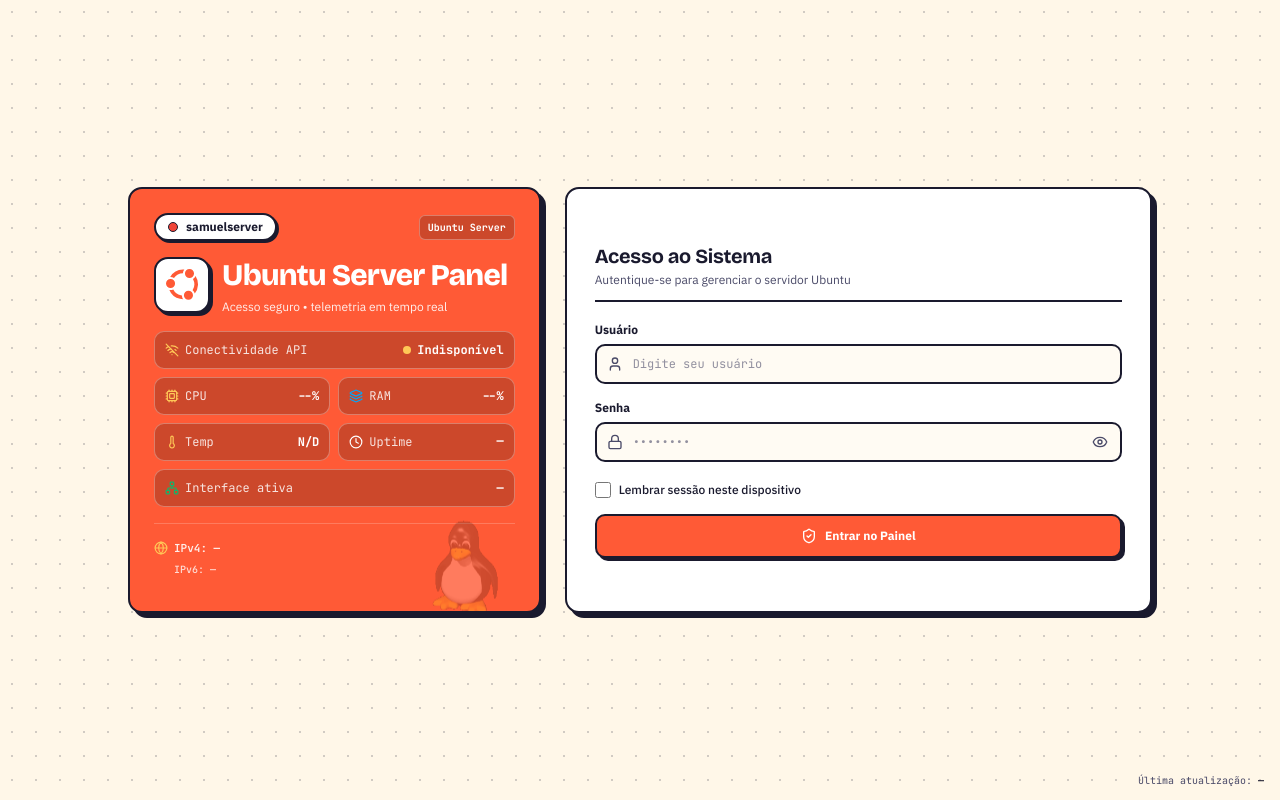
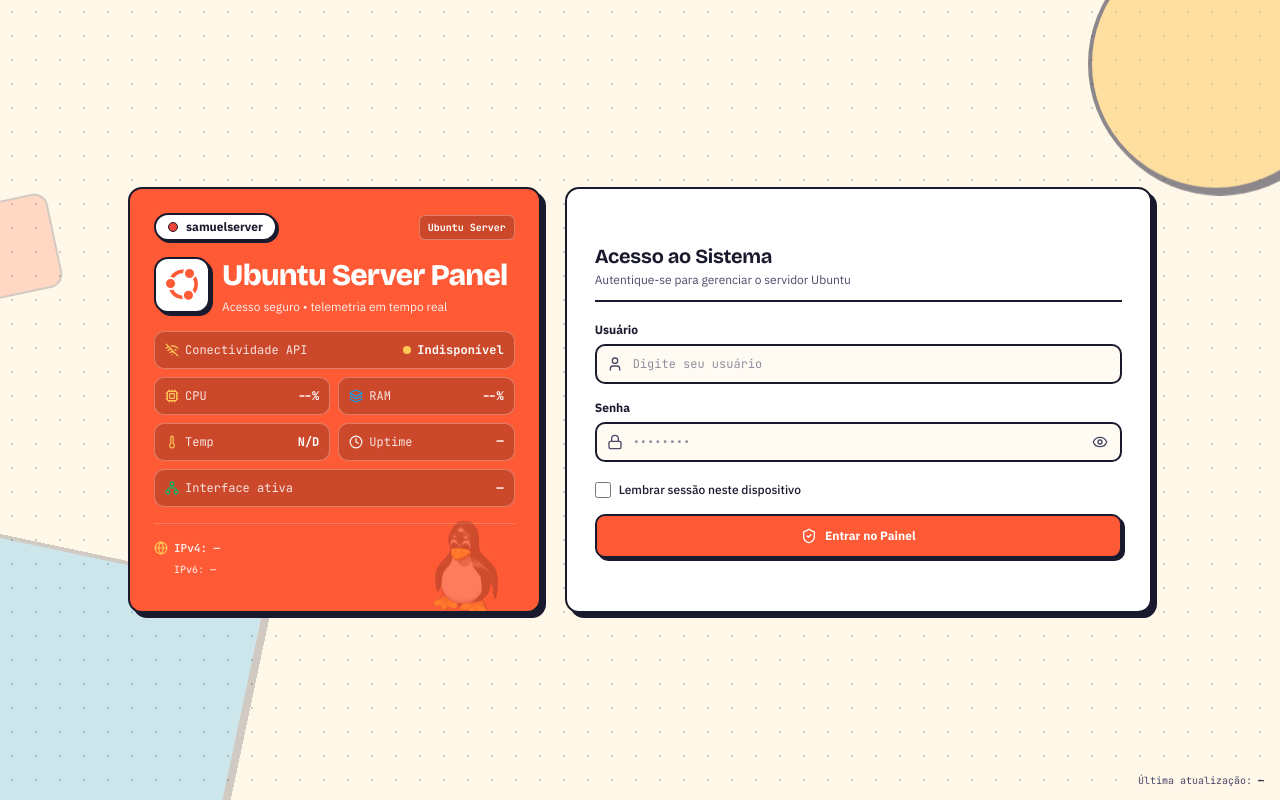
Before and after one commit to samueix/server, a React (Vite) app: page /login in a window 1280 px wide. Built offline with nearby package versions, Linux system fonts and the light colour scheme; no server answers.

Commit message:
fix(login): restore decorative background shapes on login screen

```diff
--- a/src/components/LoginScreen.tsx
+++ b/src/components/LoginScreen.tsx
@@ -162,6 +162,9 @@ export const LoginScreen: React.FC<LoginScreenProps> = ({ onLoginSuccess, logout
         className="absolute inset-0 pointer-events-none opacity-20 -z-0"
         style={{ backgroundImage: 'radial-gradient(#1A1A2E 1.2px, transparent 1.2px)', backgroundSize: '24px 24px' }}
       />
+      <div className="absolute -top-16 -right-16 w-64 h-64 rounded-full bg-[#FFC857] border-4 border-[#1A1A2E] -z-0 opacity-50 pointer-events-none shadow-[4px_4px_0px_#1A1A2E] login-float" />
+      <div className="absolute -bottom-20 -left-20 w-80 h-80 rounded-3xl bg-[#00A6FB] border-4 border-[#1A1A2E] rotate-12 -z-0 opacity-20 pointer-events-none shadow-[4px_4px_0px_#1A1A2E] login-float-slow" />
+      <div className="absolute top-1/4 -left-10 w-24 h-24 rounded-xl bg-[#FF5A36] border-2 border-[#1A1A2E] -rotate-12 -z-0 opacity-20 pointer-events-none" />
 
       <div className="w-full max-w-5xl grid grid-cols-1 md:grid-cols-12 gap-5 md:gap-6 relative z-10 items-stretch login-enter">
         {/* Painel Esquerdo */}
```
